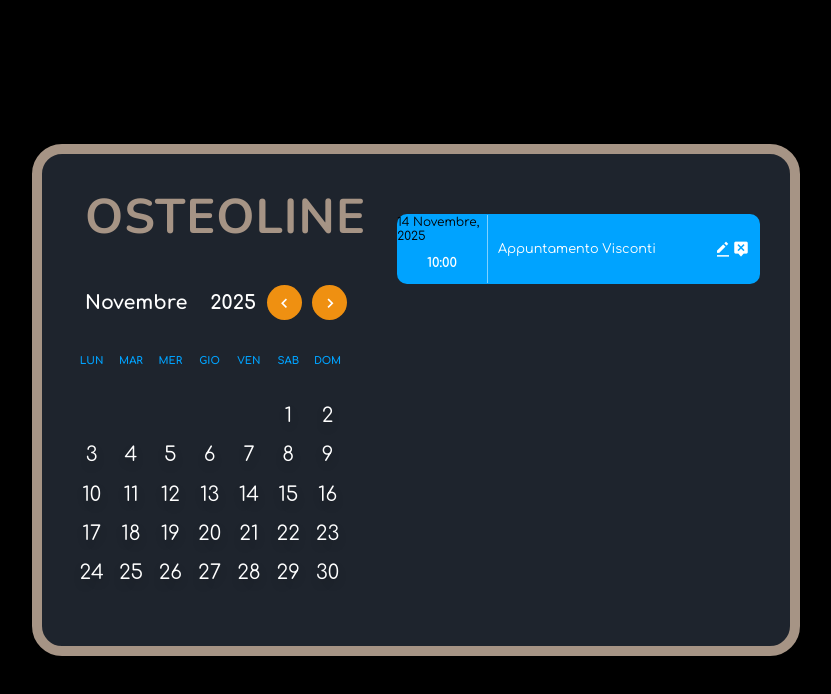
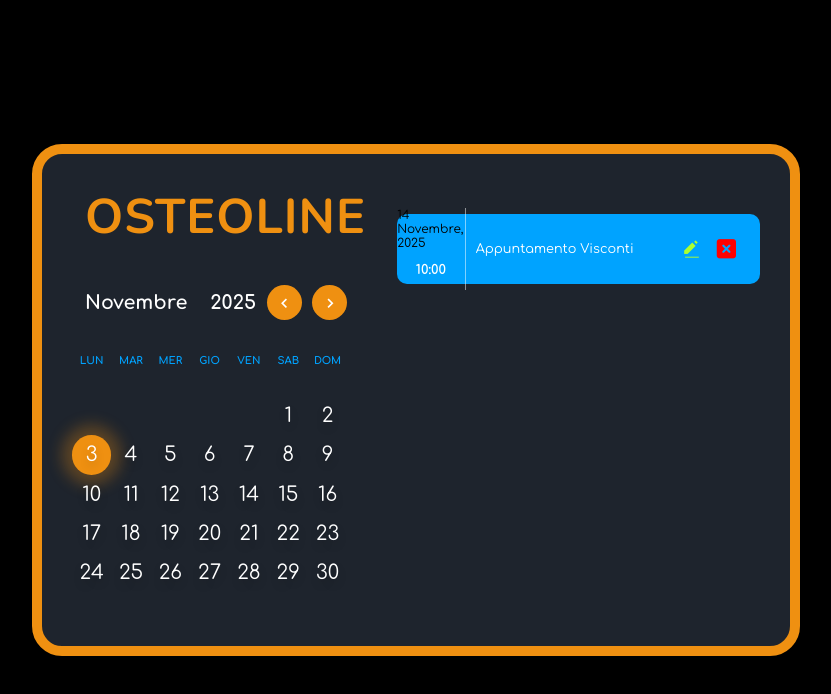
Before and after one commit to Johnnyfromtheblock4/osteoline-calendario, a React (Vite) app: page / in a window 1280 px wide. Shown: the top 694 px of the page, without its empty margins (224-1055 px from the left). Built offline with nearby package versions, Linux system fonts and the light colour scheme.

Commit message:
[UPD] currentDate

```diff
--- a/index.html
+++ b/index.html
@@ -8,6 +8,14 @@
       href="https://unpkg.com/boxicons@2.1.4/css/boxicons.min.css"
       rel="stylesheet"
     />
+    <!-- FONTAWESOME -->
+    <link
+      rel="stylesheet"
+      href="https://cdnjs.cloudflare.com/ajax/libs/font-awesome/7.0.1/css/all.min.css"
+      integrity="sha512-2SwdPD6INVrV/lHTZbO2nodKhrnDdJK9/kg2XD1r9uGqPo1cUbujc+IYdlYdEErWNu69gVcYgdxlmVmzTWnetw=="
+      crossorigin="anonymous"
+      referrerpolicy="no-referrer"
+    />
     <!-- TITOLO -->
     <title>Osteoline Calendario</title>
   </head>
--- a/src/components/CalendarApp.css
+++ b/src/components/CalendarApp.css
@@ -5,7 +5,7 @@
   background-color: #1e242d;
   padding: 3rem;
   border-radius: 3rem;
-  border: 1rem solid #a69485;
+  border: 1rem solid #ef9011;
   display: flex;
   column-gap: 5rem;
 }
@@ -17,7 +17,7 @@
 .heading {
   font-family: "Nunito", sans-serif;
   font-size: clamp(4rem, 3.8cqi, 7rem); /* minimum, preffered, maximum */
-  color: #a69485;
+  color: #ef9011;
   letter-spacing: 0.1rem;
   padding-left: 1.3rem;
 }
@@ -246,15 +246,22 @@
 }
 
 .event-buttons {
-  position: absolute;
-  top: 50%;
-  transform: translateY(-50%);
-  right: 1rem;
   display: flex;
-  row-gap: 1rem;
 }
 
 .event-buttons i {
-  font-size: 1.8rem;
+  font-size: 2.2rem;
   cursor: pointer;
 }
+
+.bxs-edit-alt {
+  color: greenyellow;
+  font-weight: 900;
+  margin-right: 1rem;
+}
+
+.fa-square-xmark {
+  color: red;
+  font-weight: 900;
+  margin-right: 2rem;
+}
--- a/src/components/CalendarApp.jsx
+++ b/src/components/CalendarApp.jsx
@@ -21,10 +21,14 @@ const CalendarApp = () => {
 
   const [currentMonth, setCurrentMonth] = useState(currentDate.getMonth());
   const [currentYear, setCurrentYear] = useState(currentDate.getFullYear());
+
+
   // funzione che determina il numero di giorni in un mese
   const daysInMonth = new Date(currentYear, currentMonth + 1, 0).getDate();
+
   // funzione che determina il primo giorno del mese e restituisce in giorno della settimana
   const firstDayOfMonth = new Date(currentYear, currentMonth, 1).getDay();
+
   // variabile che corregge per iniziare da Lun (calendario americano)
   const firstDayIndex = (firstDayOfMonth + 6) % 7;
 
@@ -67,7 +71,18 @@ const CalendarApp = () => {
               <span key={`empty-${index}`} />
             ))}
             {[...Array(daysInMonth).keys()].map((day) => (
-              <span key={day + 1}>{day + 1}</span>
+              <span
+                key={day + 1}
+                className={
+                  day + 1 === currentDate.getDate() &&
+                  currentMonth === currentDate.getMonth() &&
+                  currentYear === currentDate.getFullYear()
+                    ? "current-day"
+                    : ""
+                }
+              >
+                {day + 1}
+              </span>
             ))}
           </div>
         </div>
@@ -104,7 +119,7 @@ const CalendarApp = () => {
             <div className="event-text">Appuntamento Visconti</div>
             <div className="event-buttons">
               <i className="bx bxs-edit-alt"></i>
-              <i className="bx bxs-message-alt-x"></i>
+              <i class="fa-solid fa-square-xmark"></i>
             </div>
           </div>
         </div>
```
